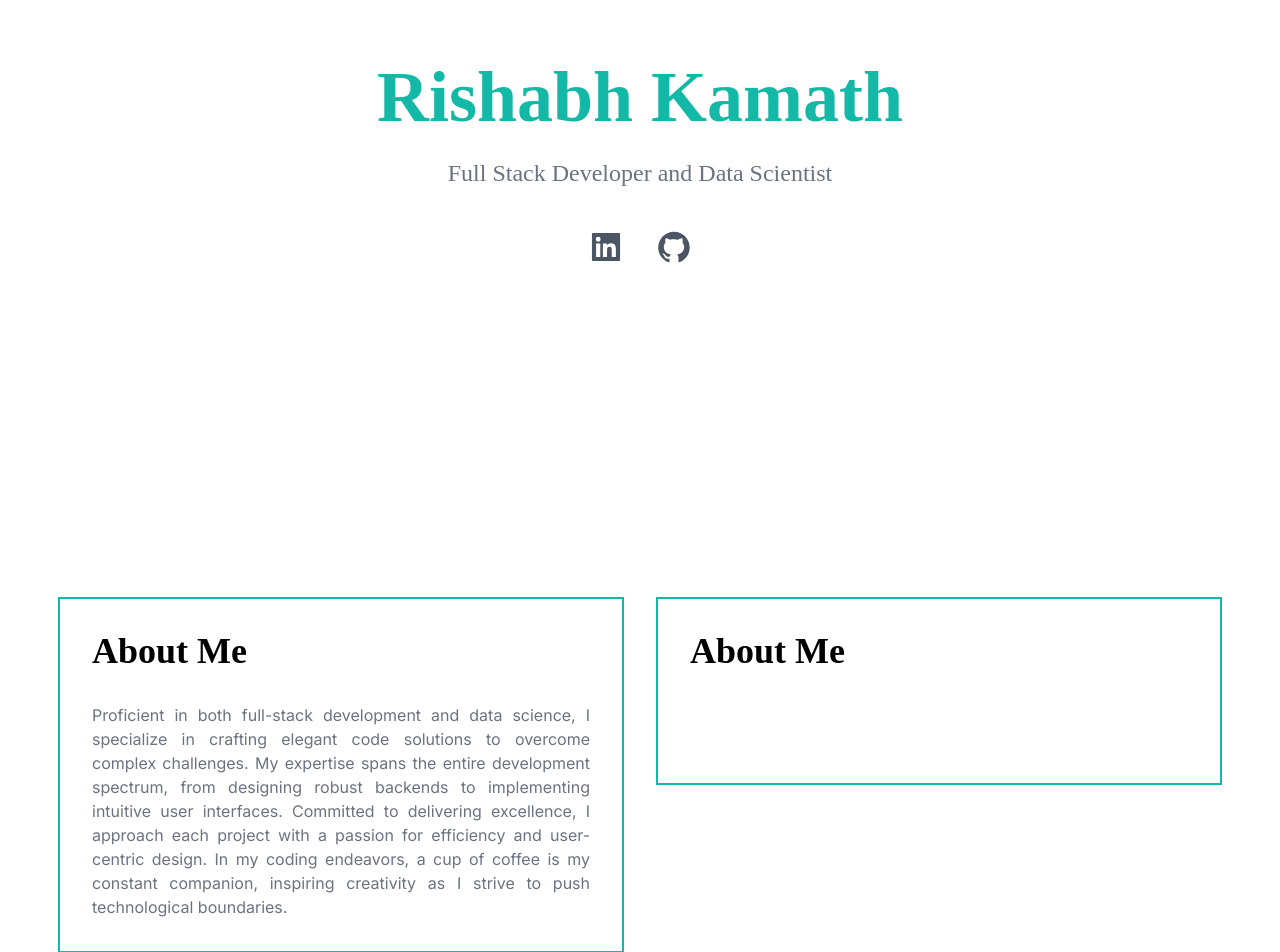
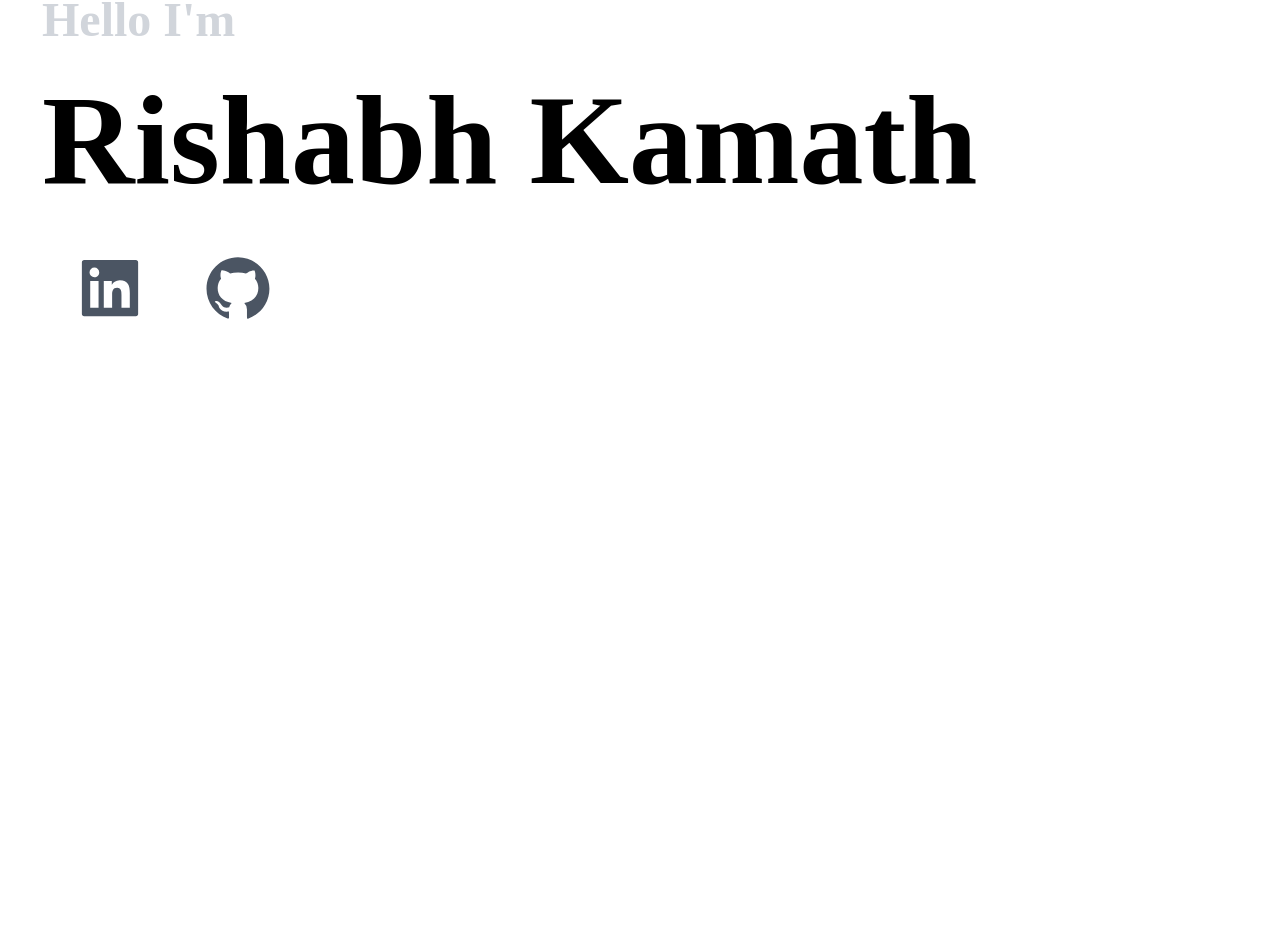
Before and after one commit to rishkamath2199/portfolio, a Next.js app: page / in a window 1280 px wide. Shown: the part 321-1273 px from the top of the page. After the commit the page ends 921 px from the top, so only its background shows below. Built offline with nearby package versions, Linux system fonts and the light colour scheme.

Commit message:
Redesign of first section

```diff
--- a/app/page.js
+++ b/app/page.js
@@ -7,7 +7,7 @@ export default function Home() {
   return (
     <main className='bg-white p-8   '>
       <nav className='py-4 flex justify-between'>
-          <h1 className='text-xl'>YOOOOOOO</h1>
+          <h1 className='text-xl'></h1>
           <ul className='flex items-center'>
             <li>
               <BsFillMoonStarsFill className='cursor-pointer text-2xl'></BsFillMoonStarsFill>
@@ -22,43 +22,29 @@ export default function Home() {
             </li>
           </ul>
         </nav >
-      <section className='  min-h-screen flex flex-col justify-center text-center items-center  p-2.5 '>
-        <div className=' '>
-          {/* <div className='flex mx-auto p-4 bg-gradient-to-r from-teal-500 to-blue-300 rounded-xl w-60 h-60 relative overflow-hidden mt-30 md:h-90 md:w-90'>
-            <Image src={deved}alt="Rishabh Kamath's profile picture" layout='fill' objectFit='cover' />
-          </div> */}
-          <div className=''>
-            <h2 className='text-7xl py-4 text-teal-500 font-black font-playfair'> Rishabh Kamath</h2>
-            <h3 className='text-2xl font-playfair py-2 font-medium text-gray-500'>
-              Full Stack Developer and Data Scientist
-            </h3>
+        <section className='min-h-screen flex flex-col justify-center p-2.5'>
+          <div className=' '>
+            {/* Profile Picture */}
+
+
+            {/* Name and Title */}
+            <div className=''>
+              <div className='text-4xl sm:text-5xl py-4 text-gray-300  font-black font-playfair'>Hello I'm</div>
+              <h1 className='text-7xl md:text-9xl xs:text-8xl py-4 text-black font-black font-playfair'>Rishabh Kamath</h1>
+
+            </div>
+
+            {/* Social Icons */}
+            <div className='text-5xl flex md:justify-start sm:text-4xl  sm:text-2xl md:text-7xl p-8 gap-14 text-gray-600'>
+              <AiFillLinkedin />
+              <AiFillGithub />
+            </div>
+
           </div>
-          <div className='flex justify-center text-4xl py-8  gap-8 text-gray-600'>
-            <AiFillLinkedin></AiFillLinkedin>
-            <AiFillGithub></AiFillGithub>
-          </div>
-        </div>
-      </section>
-      <section className='min-h-screen flex flex-col p-2.5'>
-  <div className='flex flex-col md:flex-row'>
-    <div className='w-full md:w-1/2'>
-      <div className='m-4 p-4 border-2 border-teal-500'>
-        <p className='text-4xl font-bold font-playfair p-4'>About Me</p>
-        <div className='p-2 m-2 text-md relative font-pop text-justify text-gray-500'>
-          Proficient in both full-stack development and data science, I specialize in crafting elegant code solutions to overcome complex challenges. My expertise spans the entire development spectrum, from designing robust backends to implementing intuitive user interfaces. Committed to delivering excellence, I approach each project with a passion for efficiency and user-centric design. In my coding endeavors, a cup of coffee is my constant companion, inspiring creativity as I strive to push technological boundaries.
-        </div>
-      </div>
-    </div>
-    <div className='w-full md:w-1/2'>
-      <div className='font-playfair m-4 p-4 border-2 border-teal-500'>
-        <p className='text-4xl font-bold p-4'>About Me</p>
-        <div className='p-4 m-6 text-xl font-poppins text-medium text-justify text-gray-600'>
-          {/* Add your content for the second column here */}
-        </div>
-      </div>
-    </div>
-  </div>
-</section>
+        </section>
+
+
+
 
     </main>
   );
```
